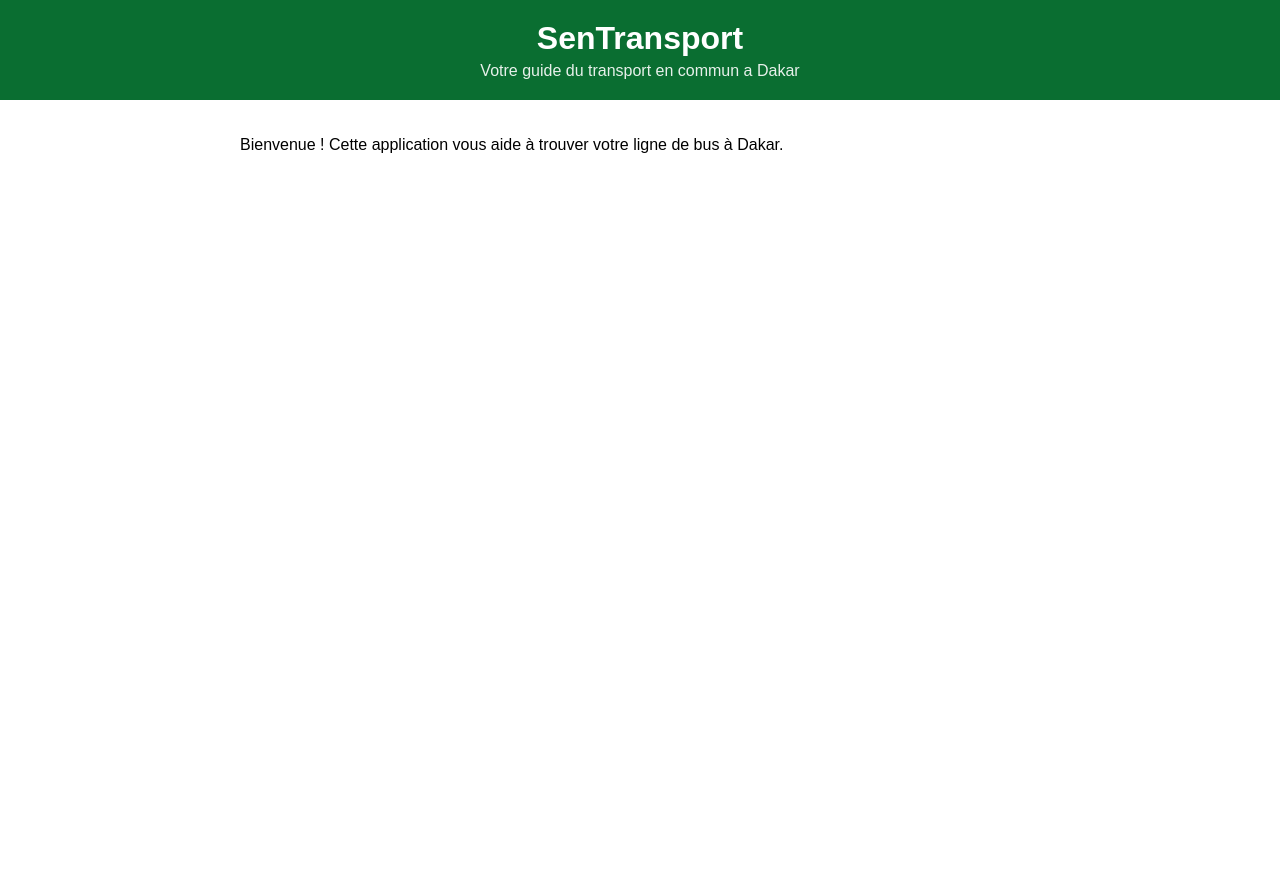
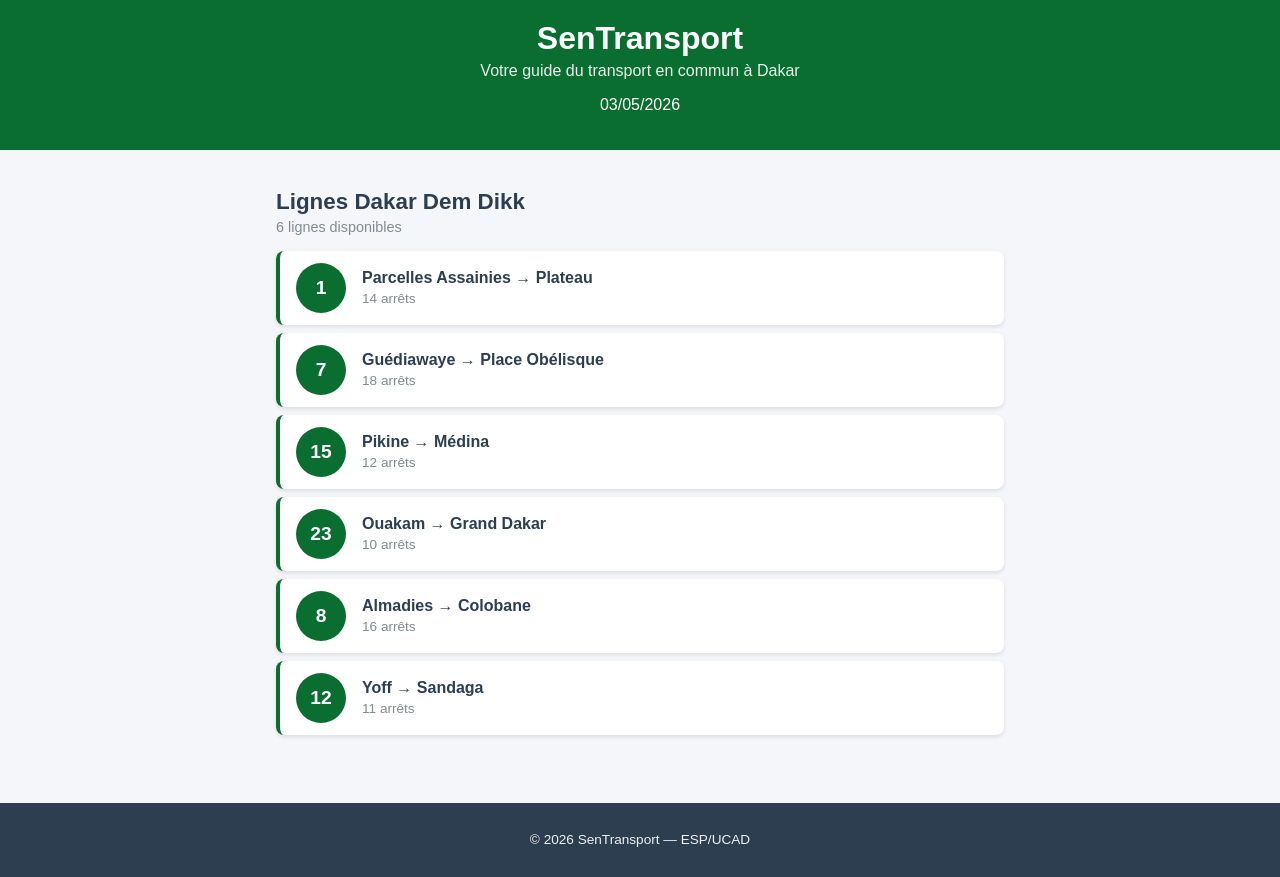
Before and after one commit to mbackeserignefallou135-dot/sentransport, a React (Create React App) app: page / in a window 1280 px wide. Before the commit the page ends 800 px from the top, so only its background shows below. Built offline with nearby package versions, Linux system fonts and the light colour scheme.

Commit message:
Lab 2 : composants statiques LigneBus et ListeLignes

```diff
--- a/src/App.css
+++ b/src/App.css
@@ -1,10 +1,22 @@
 .App {
   font-family: Arial, sans-serif;
   min-height: 100vh;
+  background-color: #f5f6fa;
+  display: flex;
+  flex-direction: column;
 }
 
 .contenu {
   padding: 20px;
   max-width: 800px;
   margin: 0 auto;
+  width: 100%;
+  box-sizing: border-box;
+  flex: 1;
 }
+
+@media (max-width: 600px) {
+  .contenu {
+    padding: 12px;
+  }
+}
--- a/src/App.js
+++ b/src/App.js
@@ -1,16 +1,27 @@
 import './App.css';
 import Header from './Header';
+import ListeLignes from './ListeLignes';
+import Footer from './Footer';
 
 function App() {
+  const lignes = [
+    { id: 1, numero: "1", depart: "Parcelles Assainies", arrivee: "Plateau", arrets: 14 },
+    { id: 2, numero: "7", depart: "Guédiawaye", arrivee: "Place Obélisque", arrets: 18 },
+    { id: 3, numero: "15", depart: "Pikine", arrivee: "Médina", arrets: 12 },
+    { id: 4, numero: "23", depart: "Ouakam", arrivee: "Grand Dakar", arrets: 10 },
+    { id: 5, numero: "8", depart: "Almadies", arrivee: "Colobane", arrets: 16 },
+    { id: 6, numero: "12", depart: "Yoff", arrivee: "Sandaga", arrets: 11 }
+  ];
+
   return (
     <div className="App">
       <Header />
 
       <main className="contenu">
-        <p>
-          Bienvenue ! Cette application vous aide à trouver votre ligne de bus à Dakar.
-        </p>
+        <ListeLignes lignes={lignes} />
       </main>
+
+      <Footer />
     </div>
   );
 }
--- /dev/null
+++ b/src/Footer.css
@@ -0,0 +1,8 @@
+.footer {
+  background-color: #2c3e50;
+  color: #ecf0f1;
+  text-align: center;
+  padding: 16px;
+  margin-top: 40px;
+  font-size: 0.85rem;
+}
--- /dev/null
+++ b/src/Footer.js
@@ -0,0 +1,11 @@
+import './Footer.css';
+
+function Footer() {
+  return (
+    <footer className="footer">
+      <p>&copy; 2026 SenTransport — ESP/UCAD</p>
+    </footer>
+  );
+}
+
+export default Footer;
--- a/src/Header.js
+++ b/src/Header.js
@@ -4,8 +4,13 @@
   return (
     <header className="header">
       <h1 className="header-titre">SenTransport</h1>
+
       <p className="header-soustitre">
-        Votre guide du transport en commun a Dakar
+        Votre guide du transport en commun à Dakar
+      </p>
+
+      <p>
+        {new Date().toLocaleDateString('fr-FR')}
       </p>
     </header>
   );
--- /dev/null
+++ b/src/LigneBus.css
@@ -0,0 +1,49 @@
+.ligne-bus {
+  display: flex;
+  align-items: center;
+  padding: 12px 16px;
+  margin: 8px 0;
+  background-color: #ffffff;
+  border-radius: 8px;
+  border-left: 4px solid #0a6e31;
+  box-shadow: 0 2px 4px rgba(0, 0, 0, 0.1);
+  cursor: pointer;
+  transition: transform 0.2s, box-shadow 0.2s;
+}
+
+.ligne-bus:hover {
+  transform: translateX(4px);
+  box-shadow: 0 4px 8px rgba(0, 0, 0, 0.15);
+}
+
+.ligne-numero {
+  background-color: #0a6e31;
+  color: white;
+  font-weight: bold;
+  font-size: 1.2rem;
+  width: 50px;
+  height: 50px;
+  border-radius: 50%;
+  display: flex;
+  align-items: center;
+  justify-content: center;
+  margin-right: 16px;
+  flex-shrink: 0;
+}
+
+.ligne-info {
+  display: flex;
+  flex-direction: column;
+}
+
+.ligne-trajet {
+  font-size: 1rem;
+  font-weight: 600;
+  color: #2c3e50;
+}
+
+.ligne-arrets {
+  font-size: 0.85rem;
+  color: #7f8c8d;
+  margin-top: 4px;
+}
--- /dev/null
+++ b/src/LigneBus.js
@@ -0,0 +1,21 @@
+import './LigneBus.css';
+
+function LigneBus({ numero, depart, arrivee, arrets }) {
+  return (
+    <div className="ligne-bus">
+      <div className="ligne-numero">{numero}</div>
+
+      <div className="ligne-info">
+        <span className="ligne-trajet">
+          {depart} → {arrivee}
+        </span>
+
+        <span className="ligne-arrets">
+          {arrets} arrêts
+        </span>
+      </div>
+    </div>
+  );
+}
+
+export default LigneBus;
--- /dev/null
+++ b/src/ListeLignes.css
@@ -0,0 +1,16 @@
+.liste-lignes {
+  padding: 0 16px;
+}
+
+.liste-titre {
+  color: #2c3e50;
+  font-size: 1.4rem;
+  margin-bottom: 4px;
+}
+
+.liste-description {
+  color: #7f8c8d;
+  font-size: 0.9rem;
+  margin-top: 0;
+  margin-bottom: 16px;
+}
--- /dev/null
+++ b/src/ListeLignes.js
@@ -0,0 +1,26 @@
+import LigneBus from './LigneBus';
+import './ListeLignes.css';
+
+function ListeLignes({ lignes }) {
+  return (
+    <div className="liste-lignes">
+      <h2 className="liste-titre">Lignes Dakar Dem Dikk</h2>
+
+      <p className="liste-description">
+        {lignes.length} lignes disponibles
+      </p>
+
+      {lignes.map((ligne) => (
+        <LigneBus
+          key={ligne.id}
+          numero={ligne.numero}
+          depart={ligne.depart}
+          arrivee={ligne.arrivee}
+          arrets={ligne.arrets}
+        />
+      ))}
+    </div>
+  );
+}
+
+export default ListeLignes;
```
Also changed, not shown: src/Statistique.js (added, +10 -0 lines).
